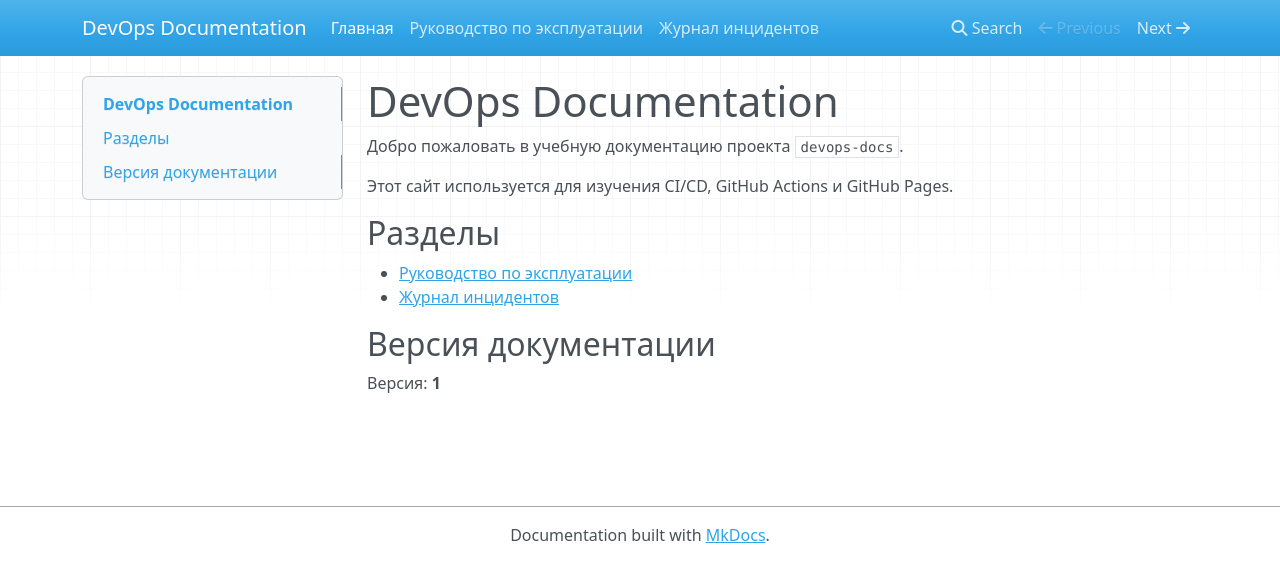
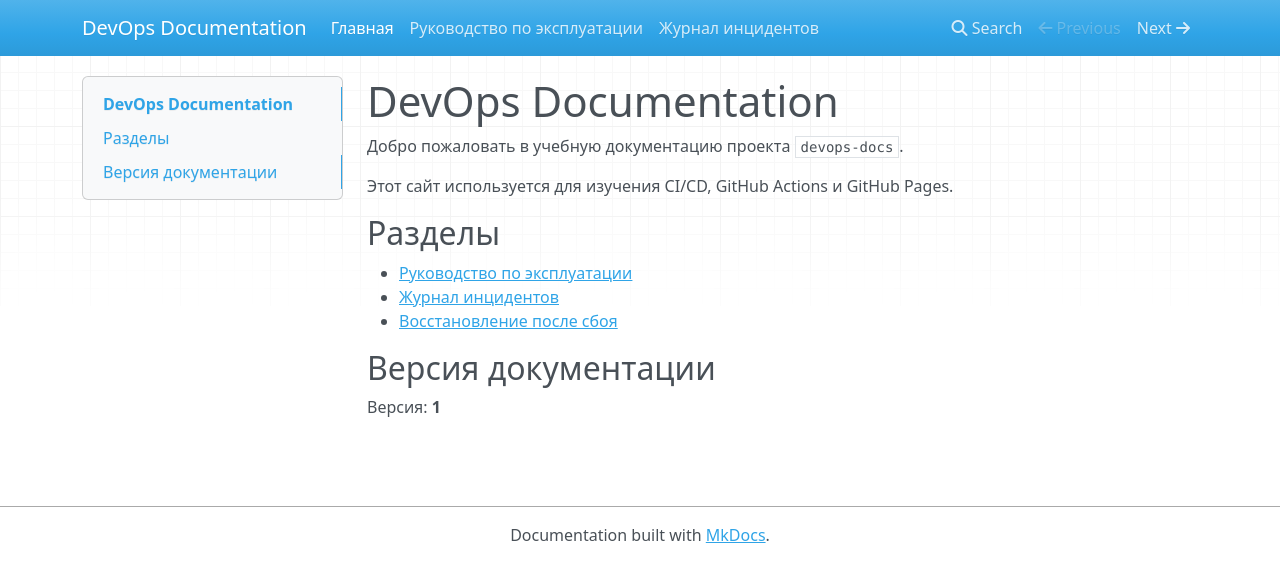
Before and after one commit to Nikolaos4/devops-docs, an MkDocs documentation site: the page built from docs/index.md, in a window 1280 px wide. Shown: the top 582 px of the page. Built offline with MkDocs 1.6.1, drawn with Linux system fonts in a browser that asks for light colours; nearby versions of some CDN libraries.

Commit message:
docs: introduce broken link in version 2

```diff
--- a/docs/index.md
+++ b/docs/index.md
@@ -9,6 +9,7 @@ GitHub Actions и GitHub Pages.
 
 - [Руководство по эксплуатации](runbook.md)
 - [Журнал инцидентов](incidents.md)
+- [Восстановление после сбоя](recovery.md)
 
 ## Версия документации
 
```
